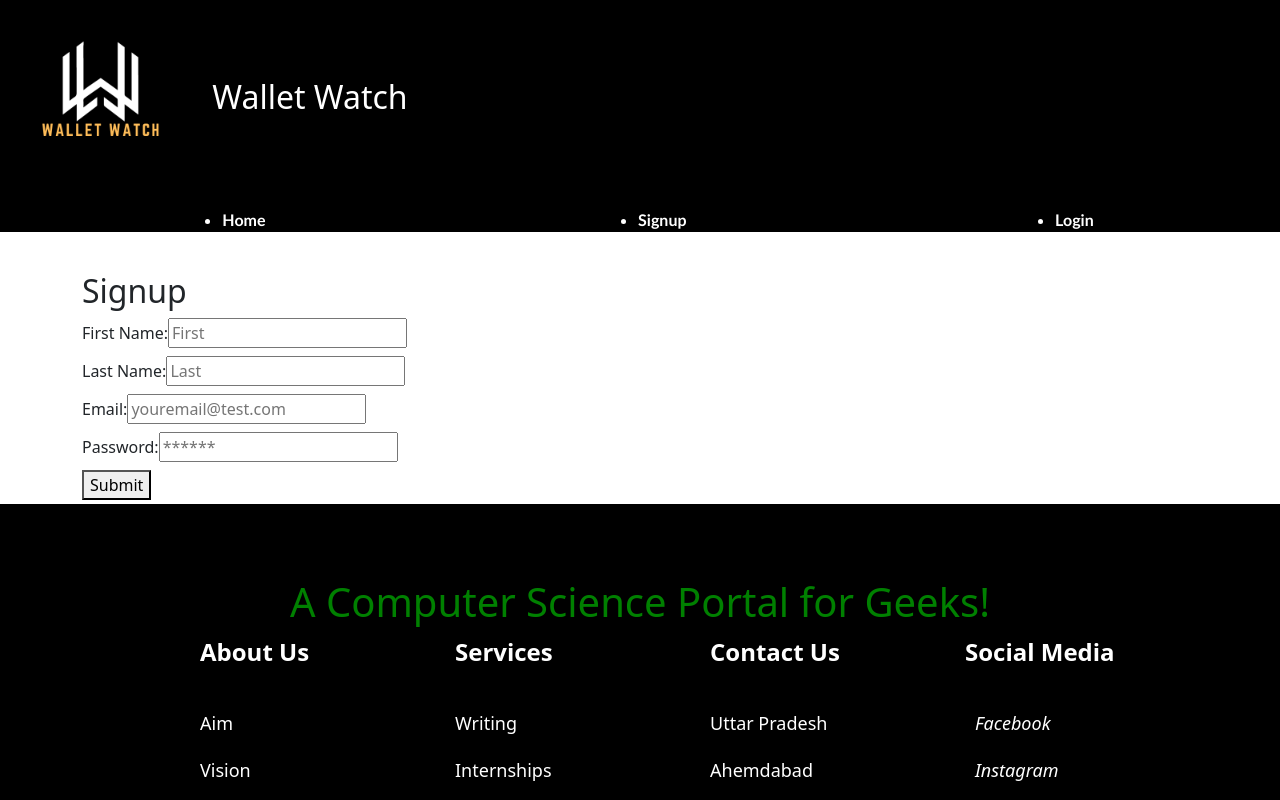
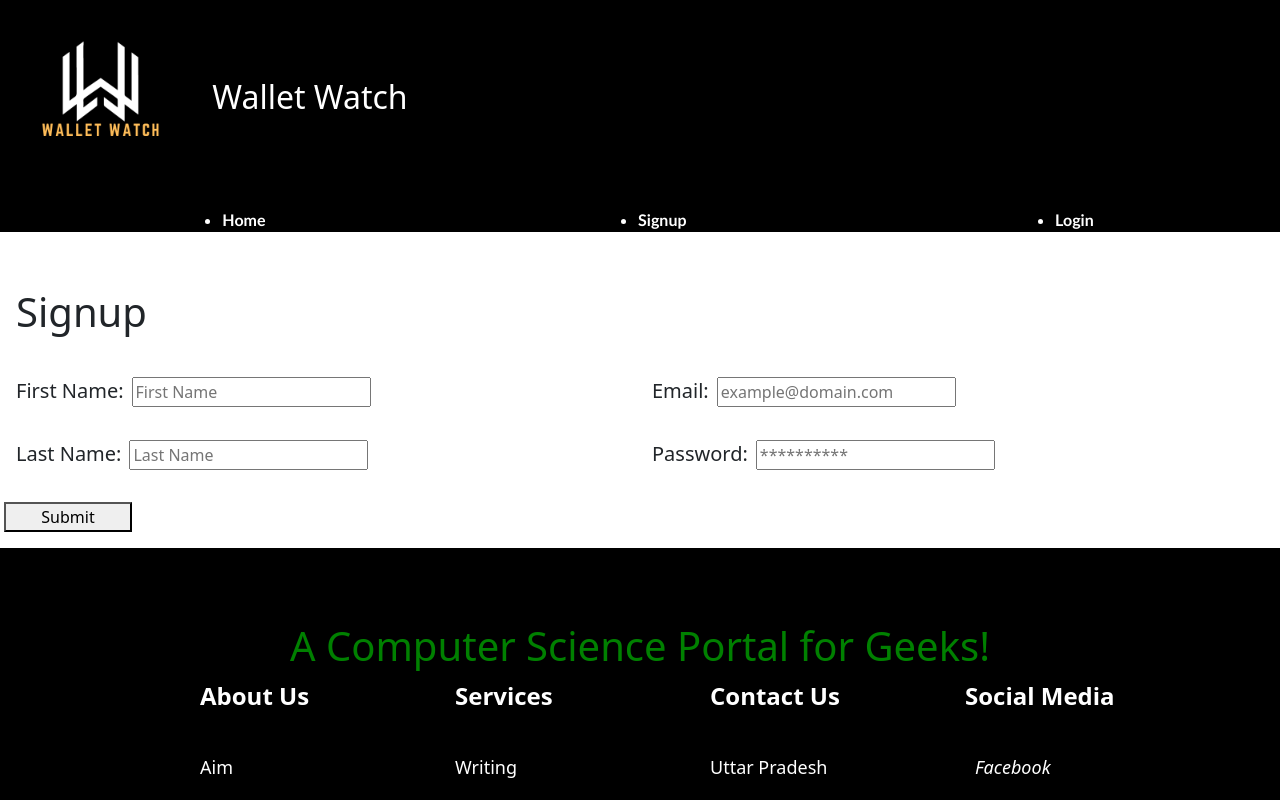
Before and after one commit to nguyent0275/wallet-watch, a React (Vite) app in the folder client/: page /signup in a window 1280 px wide. Shown: the top 800 px of the page. Built offline with nearby package versions, Linux system fonts and the light colour scheme.

Commit message:
signup form basic css

```diff
--- a/client/src/components/Nav.jsx
+++ b/client/src/components/Nav.jsx
@@ -2,7 +2,7 @@ import Auth from "../utils/auth";
 import { Link } from "react-router-dom";
 import logo from "../assets/images/wallet-watch.png";
 
-import "./nav.css";
+import "../styles/nav.css";
 
 // navbar component loads on every page
 function Nav() {
--- a/client/src/pages/Signup.jsx
+++ b/client/src/pages/Signup.jsx
@@ -3,6 +3,9 @@ import { Link } from "react-router-dom";
 import { useMutation } from "@apollo/client";
 import Auth from "../utils/auth";
 import { ADD_USER } from "../utils/mutations";
+
+import "bootstrap/dist/css/bootstrap.min.css";
+import "../styles/signup.css";
 
 function Signup() {
   const [formState, setFormState] = useState({ email: "", password: "" });
@@ -31,52 +34,59 @@ function Signup() {
   };
 
   return (
-    <div className="container my-1">
+    <div class="signup">
       <Link to="/login">← Go to Login</Link>
 
       <h2>Signup</h2>
       <form onSubmit={handleFormSubmit}>
-        <div className="flex-row space-between my-2">
-          <label htmlFor="firstName">First Name:</label>
+
+        <div class="row">
+          <div class="column">
+            <label class='label' htmlFor="firstName">First Name:</label>
             <input
-            placeholder="First"
+              placeholder="First Name"
               name="firstName"
               type="firstName"
               id="firstName"
               onChange={handleChange}
             />
           </div>
-        <div className="flex-row space-between my-2">
-          <label htmlFor="lastName">Last Name:</label>
+          <div class="column">
+            <label class='label' htmlFor="email">Email:</label>
             <input
-            placeholder="Last"
+              placeholder="example@domain.com"
+              name="email"
+              type="email"
+              id="email"
+              onChange={handleChange}
+            />
+          </div>
+        </div>
+
+        <div class="row">
+          <div class="column">
+            <label class='label' htmlFor="lastName">Last Name:</label>
+            <input
+              placeholder="Last Name"
               name="lastName"
               type="lastName"
               id="lastName"
               onChange={handleChange}
             />
           </div>
-        <div className="flex-row space-between my-2">
-          <label htmlFor="email">Email:</label>
+          <div class="column">
+            <label class='label' htmlFor="pwd">Password:</label>
             <input
-            placeholder="youremail@test.com"
-            name="email"
-            type="email"
-            id="email"
-            onChange={handleChange}
-          />
-        </div>
-        <div className="flex-row space-between my-2">
-          <label htmlFor="pwd">Password:</label>
-          <input
-            placeholder="******"
+              placeholder="**********"
               name="password"
               type="password"
               id="pwd"
               onChange={handleChange}
             />
           </div>
-        <div className="flex-row flex-end">
+        </div>
+
+        <div class='row' id="submit">
           <button type="submit">Submit</button>
         </div>
       </form>
--- /dev/null
+++ b/client/src/styles/signup.css
@@ -0,0 +1,22 @@
+.signup h2 {
+    padding: 1rem;
+    font-size: 2.5rem;
+}
+.row {
+    display: flex;
+    padding: 1rem;
+}
+
+.column {
+    flex: 1;
+}
+
+.label {
+    padding-right: 0.5rem;
+    font-size: 1.25rem;
+}
+
+#submit {
+    width: 10rem;
+    padding: 1rem;
+}
```
Also changed, not shown: client/src/styles/nav.css (renamed from client/src/components/nav.css). Lines whose indentation alone changed are shown as unchanged.
